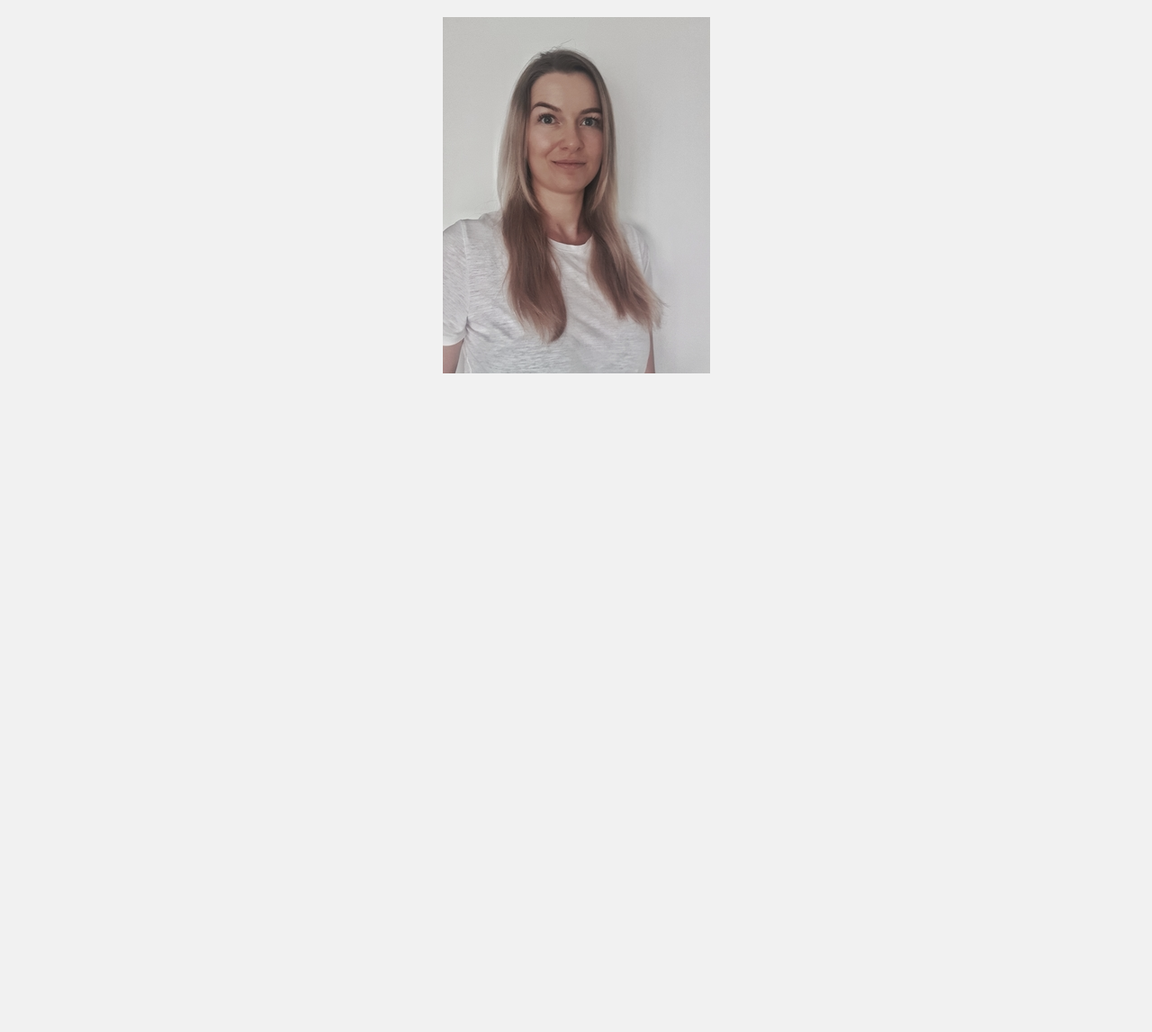
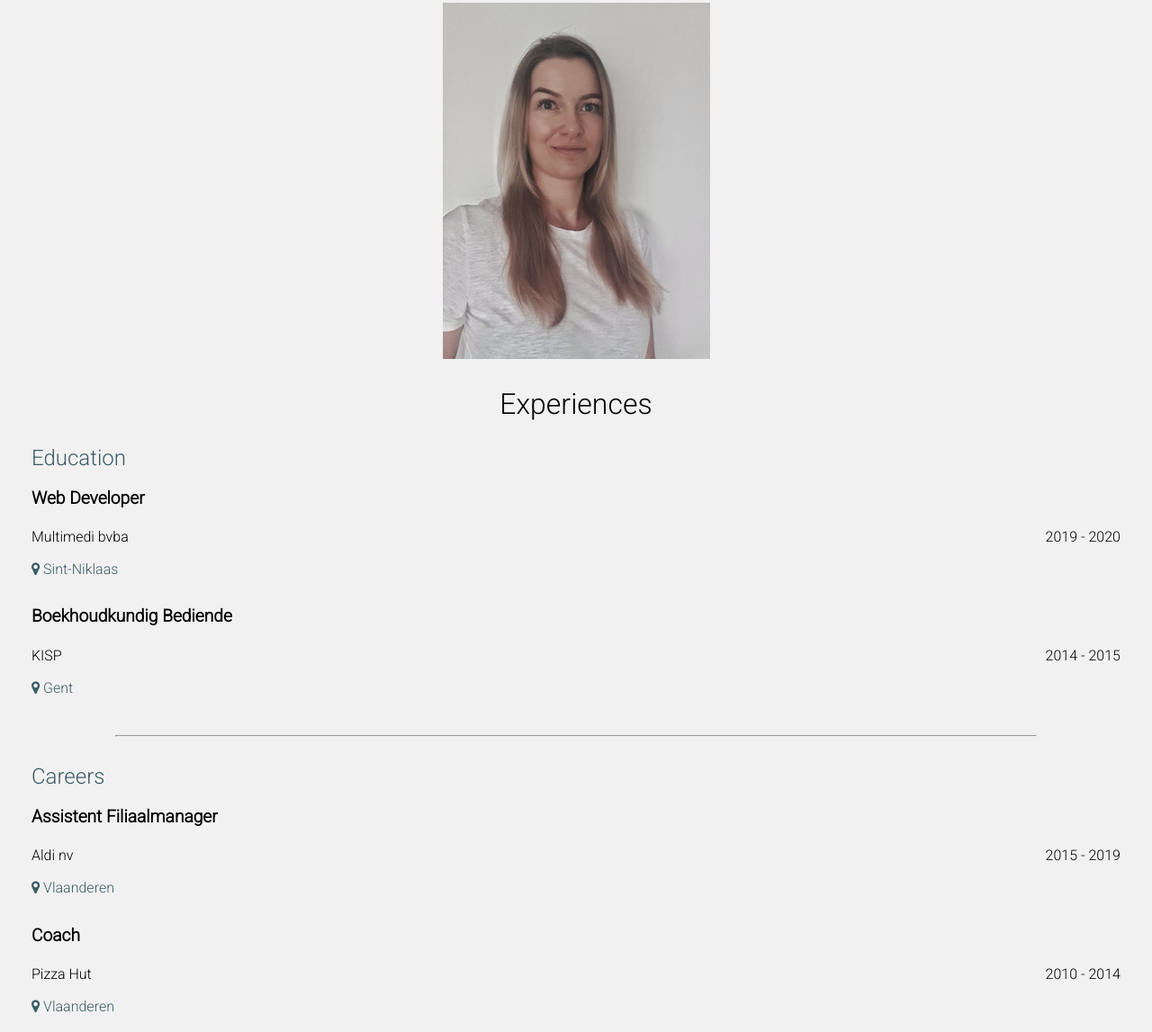
Before and after one commit to saraclaeys/frontend-eindwerk, a plain HTML site: page index.html in a window 1280 px wide. Shown: the part 1102-2249 px from the top of the page at 90% size. Before the commit the page ends 1517 px from the top, so only its background shows below. Drawn offline with nearby package versions, Linux system fonts and the light colour scheme; a script that the page names is missing.

Commit message:
experiences

```diff
--- a/css/main.css
+++ b/css/main.css
@@ -6,30 +6,37 @@
 @import url("https://fonts.googleapis.com/css2?family=Roboto:wght@300&display=swap");
 
 body {
-  font: 300 100%/1.6 Raleway, Arial, sans-serif;
+  font: 300 100%/1.6 Roboto, Arial, sans-serif;
   background: #f1f1f1f1;
   text-align: center;
   overflow-x: hidden;
 }
 
 h2 {
-  font-family: Roboto, Arial, sans-serif;
   font-size: 2rem;
   padding-top: 25px;
+  padding-bottom: 15px;
 }
 
 h3 {
-  font-family: Roboto, Arial, sans-serif;
-  padding: 20px;
+  font-size: 1.5rem;
+  text-align: left;
+  margin-left: 35px;
+  color: #3b5c66;
+
+}
+
+h4 {
+  font-size: 1.2rem;
+  font-weight: 600;
+  padding-top: 10px;
 }
 
 hr {
   width: 80%;
-}
-
-p {
-  font-family: Roboto, Arial, sans-serif;
-  padding: 20px;
+  color: #3b5c66;
+  margin-top: 25px;
+  margin-bottom: 25px;
 }
 
 /*-------------------- main navigation------------------*/
@@ -168,6 +175,12 @@ h1 {
   }
 }
 
+/*-------------- about --------------*/
+.about p {
+  font-family: Roboto, Arial, sans-serif;
+  padding: 0 30px;
+}
+
 /*-------------- button cv --------------*/
 button.cv {
   text-transform: uppercase;
@@ -179,6 +192,7 @@ button.cv {
   color: #f1f1f1f1;
   cursor: pointer;
   margin-bottom: 25px;
+  margin-top: 15px;
 }
 
 button.cv:hover {
@@ -194,3 +208,28 @@ button.cv:hover {
   display: flex;
   justify-content: center;
 }
+
+/*-------------- experiences --------------*/
+.experience-row {
+  text-align: left;
+  margin-left: 35px;
+}
+
+.experience-row span {
+  float: right;
+  padding-right: 35px;
+}
+
+.experience-location {
+  padding-top: 10px;
+  padding-bottom: 15px;
+  color: #3b5c66;
+}
+
+.experience-place {
+  padding-top: 15px;
+}
+
+i .fa .fa-map-marker {
+  color: #3b5c66;
+}
--- a/index.html
+++ b/index.html
@@ -39,11 +39,11 @@
   <main>
     <section id="about" class="about">
       <h2>About me</h2>
-      <h3>
+      <p>
         Hi there! My name is Sara Claeys, 29 years old, born and grew up in
         Ghent, living in Sint-Laureins. I am hooked on Web and Software
         Development.
-      </h3>
+      </p>
       <hr />
       <p>
         Lorem ipsum dolor sit amet consectetur adipisicing elit. Natus alias,
@@ -63,7 +63,38 @@
   </main>
   <!--------------------------------------- section experiences ---------------------------------------->
   <section id="experiences" class="experiences">
+    <h2>Experiences</h2>
+    <article class="education">
+      <h3>Education</h3>
 
+      <div class="experience-row">
+        <h4>Web Developer</h4>
+        <p class="experience-place">Multimedi bvba <span>2019 - 2020</span></p>
+        <p class="experience-location"><i class="fa fa-map-marker"></i> Sint-Niklaas</p>
+      </div>
+
+      <div class="experience-row">
+        <h4>Boekhoudkundig Bediende</h4>
+        <p class="experience-place">KISP <span>2014 - 2015</span></p>
+        <p class="experience-location"><i class="fa fa-map-marker"></i> Gent </p>
+      </div>
+    </article>
+    <hr>
+    <article class="careers">
+      <h3>Careers</h3>
+
+      <div class="experience-row">
+        <h4>Assistent Filiaalmanager</h4>
+        <p class="experience-place">Aldi nv <span>2015 - 2019</span></p>
+        <p class="experience-location"><i class="fa fa-map-marker"></i> Vlaanderen</p>
+      </div>
+
+      <div class="experience-row">
+        <h4>Coach</h4>
+        <p class="experience-place">Pizza Hut <span>2010 - 2014</span></p>
+        <p class="experience-location"><i class="fa fa-map-marker"></i> Vlaanderen</p>
+      </div>
+    </article>
   </section>
 
   <!--------------------------------------- scripts ---------------------------------------->
```
